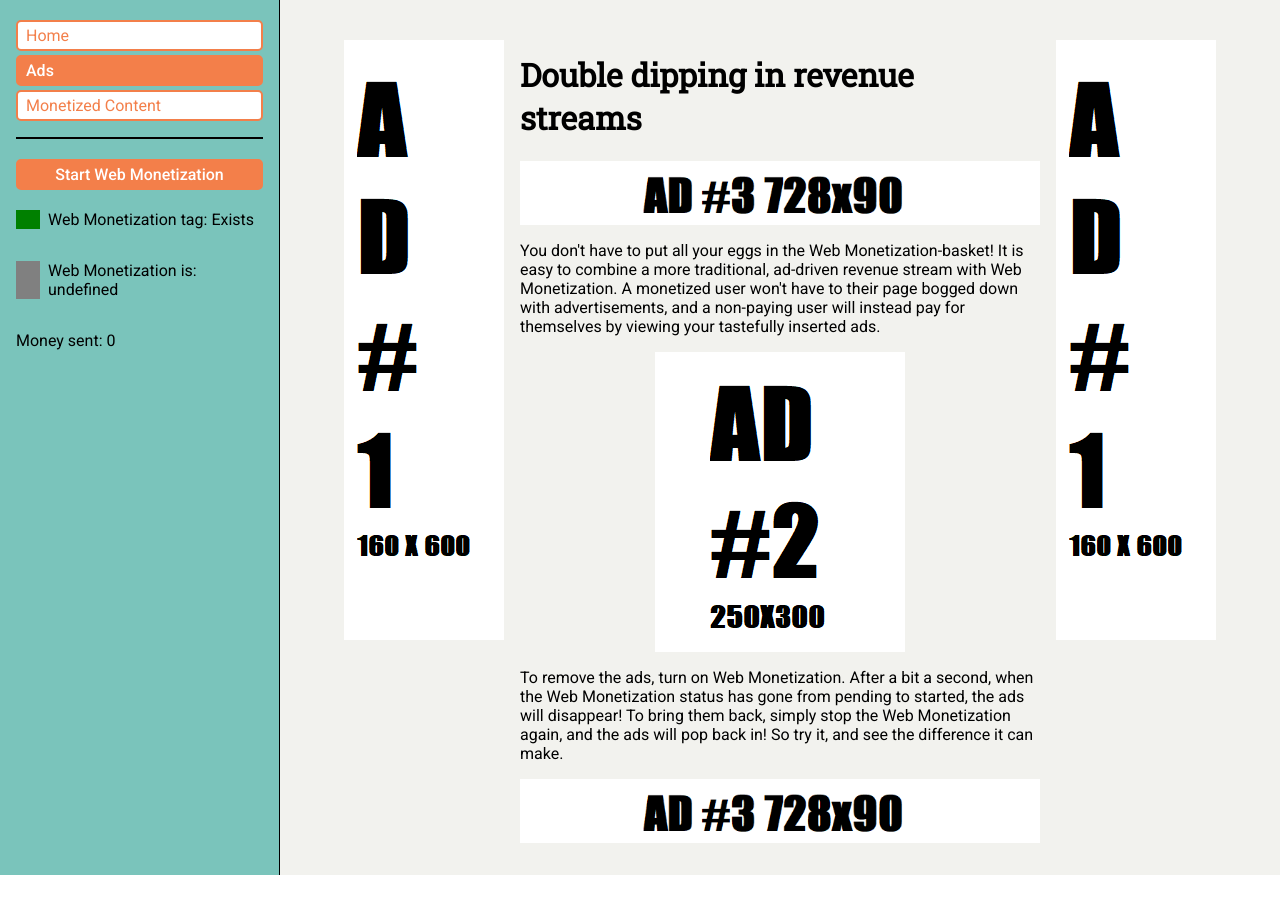
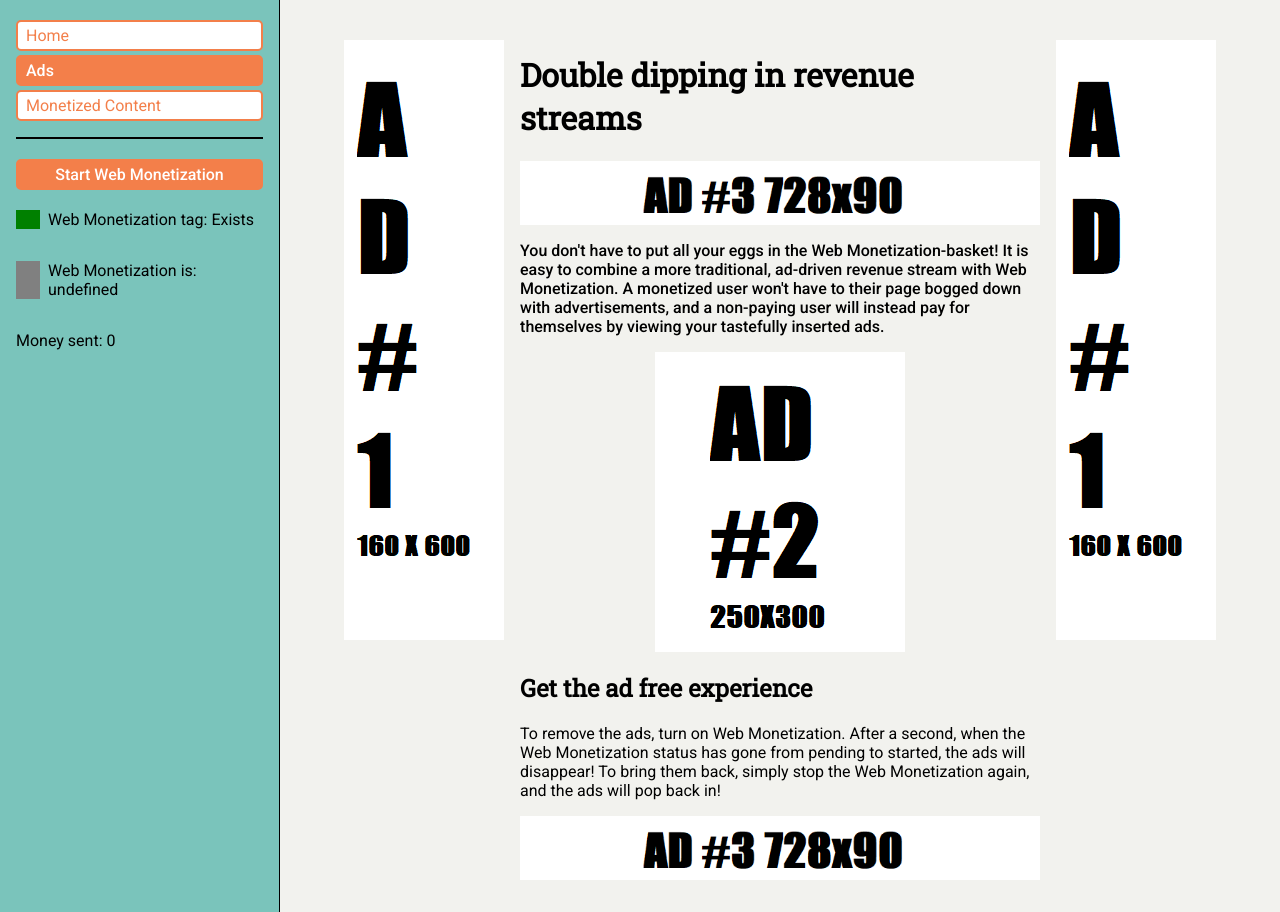
Before and after one commit to Doverstav/kitscon202, a React (Create React App) app: page / in a window 1280 px wide. Both pictures are taken after a click on the element "Ads". Before the commit the page ends 875 px from the top, so only its background shows below. Built offline with nearby package versions, Linux system fonts and the light colour scheme.

Commit message:
Format text with preamble and subheadings

```diff
--- a/src/components/Ads/Ads.js
+++ b/src/components/Ads/Ads.js
@@ -63,7 +63,7 @@ export default function Home(props) {
         {monetizationState !== WM_STATE_STARTED ? (
           <img className="Ads-ad-banner" src={Ad728x90} alt="" />
         ) : null}
-        <p>
+        <p style={{ fontWeight: "500" }}>
           You don't have to put all your eggs in the Web Monetization-basket! It
           is easy to combine a more traditional, ad-driven revenue stream with
           Web Monetization. A monetized user won't have to their page bogged
@@ -73,12 +73,12 @@ export default function Home(props) {
         {monetizationState !== WM_STATE_STARTED ? (
           <img className="Ads-ad-box" src={Ad250x300} alt="" />
         ) : null}
+        <h2>Get the ad free experience</h2>
         <p>
-          To remove the ads, turn on Web Monetization. After a bit a second,
-          when the Web Monetization status has gone from pending to started, the
-          ads will disappear! To bring them back, simply stop the Web
-          Monetization again, and the ads will pop back in! So try it, and see
-          the difference it can make.
+          To remove the ads, turn on Web Monetization. After a second, when the
+          Web Monetization status has gone from pending to started, the ads will
+          disappear! To bring them back, simply stop the Web Monetization again,
+          and the ads will pop back in!
         </p>
         {monetizationState !== WM_STATE_STARTED ? (
           <img className="Ads-ad-banner" src={Ad728x90} alt="" />
--- a/src/components/Home.js
+++ b/src/components/Home.js
@@ -56,13 +56,14 @@ export default function Home(props) {
   return (
     <div>
       <h1>Web Monetization Demo</h1>
-      <p>
+      <p style={{ fontWeight: "500" }}>
         <Link href="https://webmonetization.org/" text="Web Monetization" /> is
         a browser API that allows the creation of a payment stream from the user
         agent to a website. This website contains simple examples of how Web
         Monetization can be used, and tries to show that it is rather simple to
         create a Web Monetized website.
       </p>
+      <h2>A proposed standard</h2>
       <p>
         As Web Monetization is a proposed standard, it is not part of any
         browser today. Instead, users must have a Web Monetization provider, of
@@ -72,6 +73,7 @@ export default function Home(props) {
         Monetization provider. This provider can also easily be removed to
         easily compare between monetized and non-monetized versions.
       </p>
+      <h2>The 100+20 rule</h2>
       <p>
         This startpage demonstrates the so called{" "}
         <Link
@@ -100,13 +102,16 @@ export default function Home(props) {
           "Very nice! Please enjoy your exlusive content."}
       </p>
       {monetizationState === "started" ? (
-        <p>
-          So this is the exlusive content you were promised! It's not a lot, but
-          here it is. I can't give you much, but I can give you this advice.
-          Explore the other pages on this site via the navigation the your left
-          to see more examples! And visit the "About" page for more details on
-          how this all works.
-        </p>
+        <>
+          <h2>Exclusive content</h2>
+          <p>
+            So this is the exlusive content you were promised! It's not a lot,
+            but here it is. I can't give you much, but I can give you this
+            advice. Explore the other pages on this site via the navigation the
+            your left to see more examples! And visit the "About" page for more
+            details on how this all works.
+          </p>
+        </>
       ) : null}
     </div>
   );
--- a/src/components/MonetizedContent/MonetizedContent.js
+++ b/src/components/MonetizedContent/MonetizedContent.js
@@ -102,7 +102,12 @@ export default function MonetizedContent(props) {
       // Reload when adding web monetization to add audio track
       audioPlayer.current.load();
     }
-  }, [monetizationState, appendMonetizationTag, removeMonetizationTag, monetizationTag]);
+  }, [
+    monetizationState,
+    appendMonetizationTag,
+    removeMonetizationTag,
+    monetizationTag,
+  ]);
 
   useEffect(() => {
     previousMonetizationState.current = monetizationState;
@@ -111,17 +116,18 @@ export default function MonetizedContent(props) {
   return (
     <div>
       <h1>Monetized Content</h1>
-      <p>
+      <p style={{ fontWeight: "500" }}>
         For some services, it may only make sense for the user to pay while they
         are consuming content. Examples of such services are Spotify and
         Youtube. So instead of the user streaming payments by visiting the site,
         they are instead streaming payments for every second of content enjoyed.
       </p>
+      <h2>Pay as you listen</h2>
       <p>
         Viewing this page with Web Monetization enabled will allow you to play a
-        song. Notice that while the sing is not playing, Web Monetization is
+        song. Notice that while the song is not playing, Web Monetization is
         stopped, and the website does not have a Web Monetization tag. When
-        clicking play, a tag is inserted and Web Monetization start
+        clicking play, a tag is inserted and Web Monetization starts
         automatically, sending money while the song is playing. Pausing removes
         the tag again and Web Monetization automatically stops.
       </p>
```
